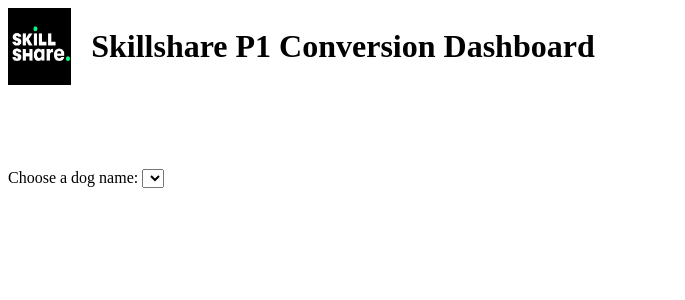
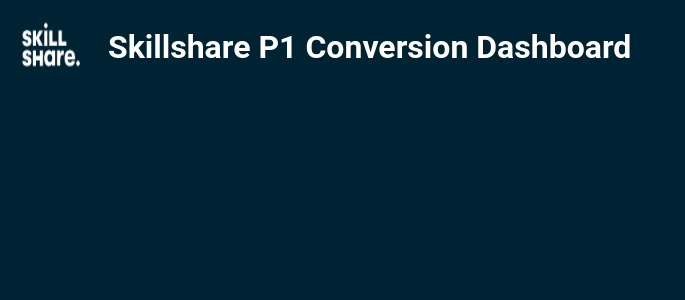
Before and after one commit to bdclow/Capstone, a Flask app: page / in a window 1280 px wide. Shown: the top 300 px of the page, without its empty margins (0-685 px from the left). Run offline with Flask 2, Linux system fonts and the light colour scheme; lists and menus that the app fills with data are empty.

Commit message:
css colors

```diff
--- a/dashboard/run.py
+++ b/dashboard/run.py
@@ -7,7 +7,7 @@
 
 @app.route('/')
 def index():
-    logo_image = os.path.join("static", "logo.jpg")
+    logo_image = os.path.join("static", "blue_logo.png")
     return render_template("index.html", logo_image=logo_image)
 
 if __name__ == '__main__':
--- a/dashboard/static/style.css
+++ b/dashboard/static/style.css
@@ -1,3 +1,10 @@
+body {
+  /*font-family: "GT Walsheim Pro",-apple-system,BlinkMacSystemFont,Segoe UI,Roboto,Helvetica,Arial,sans-serif,"Apple Color Emoji","Segoe UI Emoji","Segoe UI Symbol","Noto Color Emoji";*/
+  font-family: Overpass, Roboto, Helvetica, sans-serif;
+  color: #FFFFFF;
+  background-color: #002333;
+}
+
 .inline-block {
   /* display: inline-block; */
    display: flex;
--- a/dashboard/templates/index.html
+++ b/dashboard/templates/index.html
@@ -7,13 +7,13 @@
 <body>
     <div>
         <div class="inline-block">
-            <img src="{{ logo_image }}", alt="Skillshare logo", width="5%">
+            <img src="{{ logo_image }}", alt="Skillshare logo", width="80px">
             <h1 id="header">Skillshare P1 Conversion Dashboard</h1>
         </div>
     </div>
     <p>&nbsp;</p>
     <p>&nbsp;</p>
-    <label for="dog-names">Choose a dog name:</label>
-    <select name="dog-names" id="dog-names"></select>
+    <!-- <label for="user-names">Choose a user:</label> -->
+    <!-- <select name="user-names" id="user-names"></select> -->
 </body>
 </html>
```
Also changed, not shown: dashboard/static/blue_logo.png (added).
